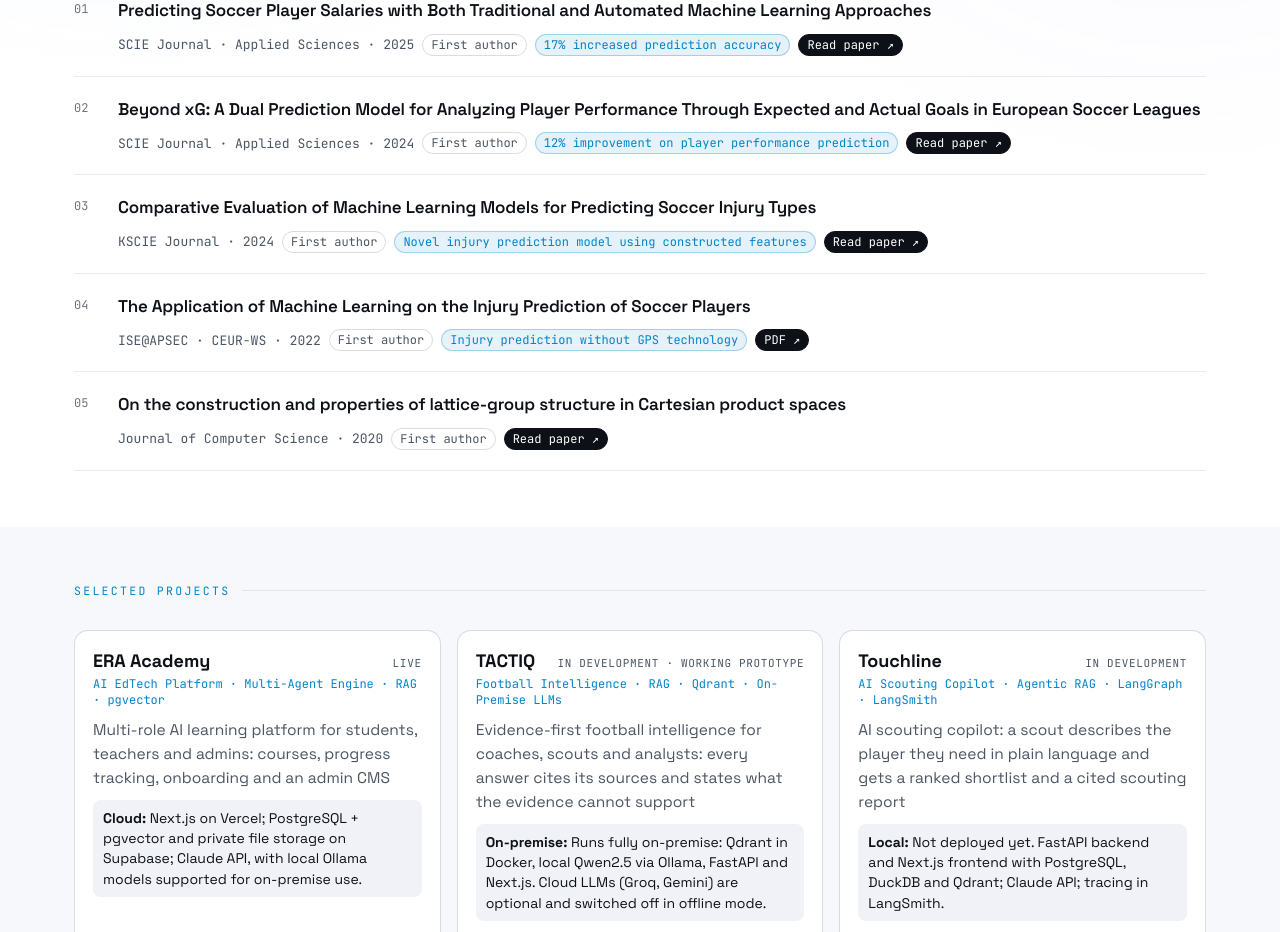
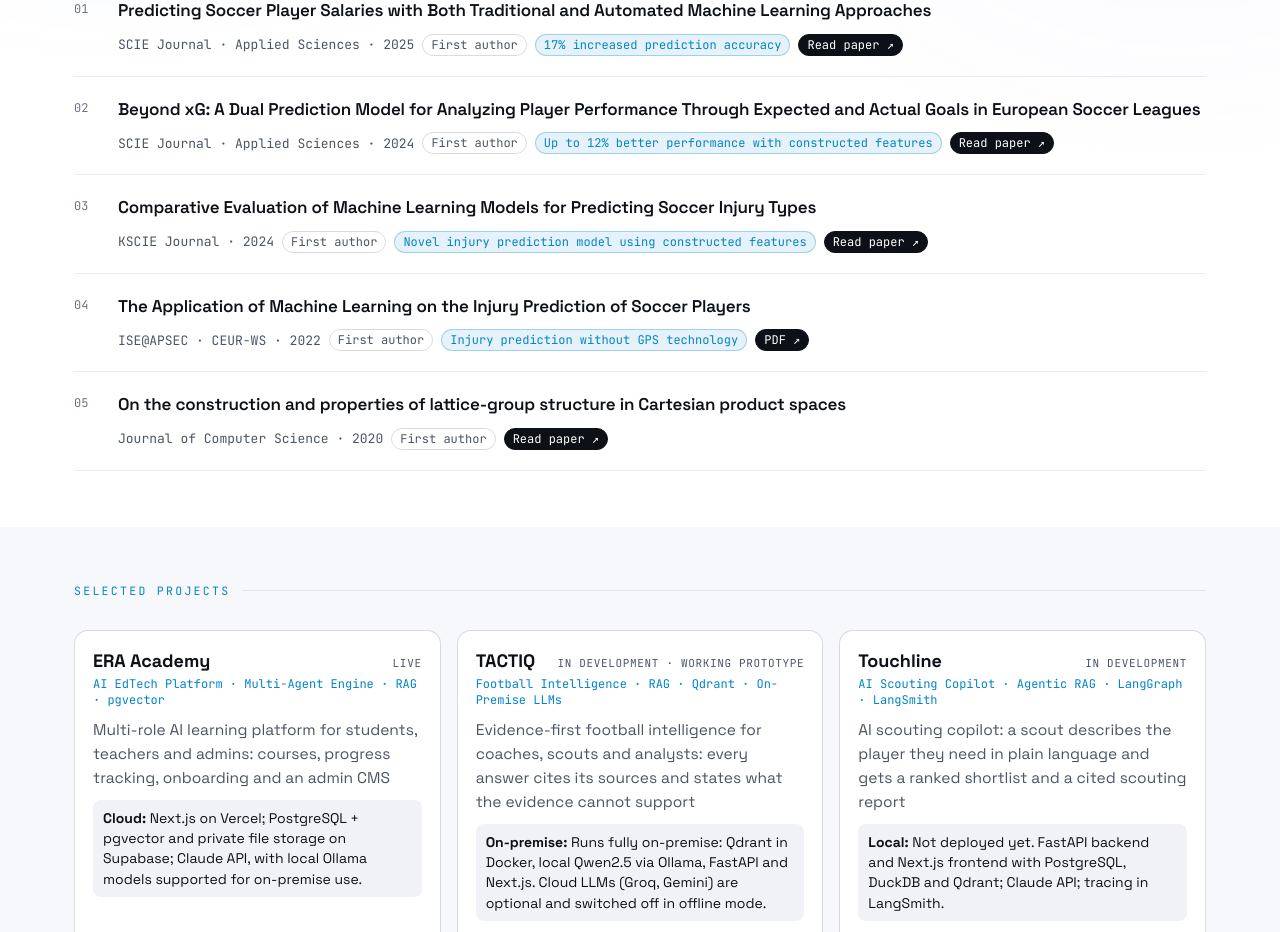
Before and after one commit to davronbek-malikov/Portfolio, a Next.js app: page /about in a window 1280 px wide. Shown: the part 2620-3552 px from the top of the page. Built offline with nearby package versions, Linux system fonts and the light colour scheme.

Commit message:
fix: state the Beyond xG result exactly as the paper does (up to 12% with constructed features)

```diff
--- a/data/projects.js
+++ b/data/projects.js
@@ -344,7 +344,7 @@ export const publications = [
     title: "Beyond xG: A Dual Prediction Model for Analyzing Player Performance Through Expected and Actual Goals in European Soccer Leagues",
     venue: "SCIE Journal · Applied Sciences",
     year: "2024",
-    highlight: "12% improvement on player performance prediction",
+    highlight: "Up to 12% better performance with constructed features",
     role: "First author",
     link: "https://doi.org/10.3390/app142210390",
   },
```
